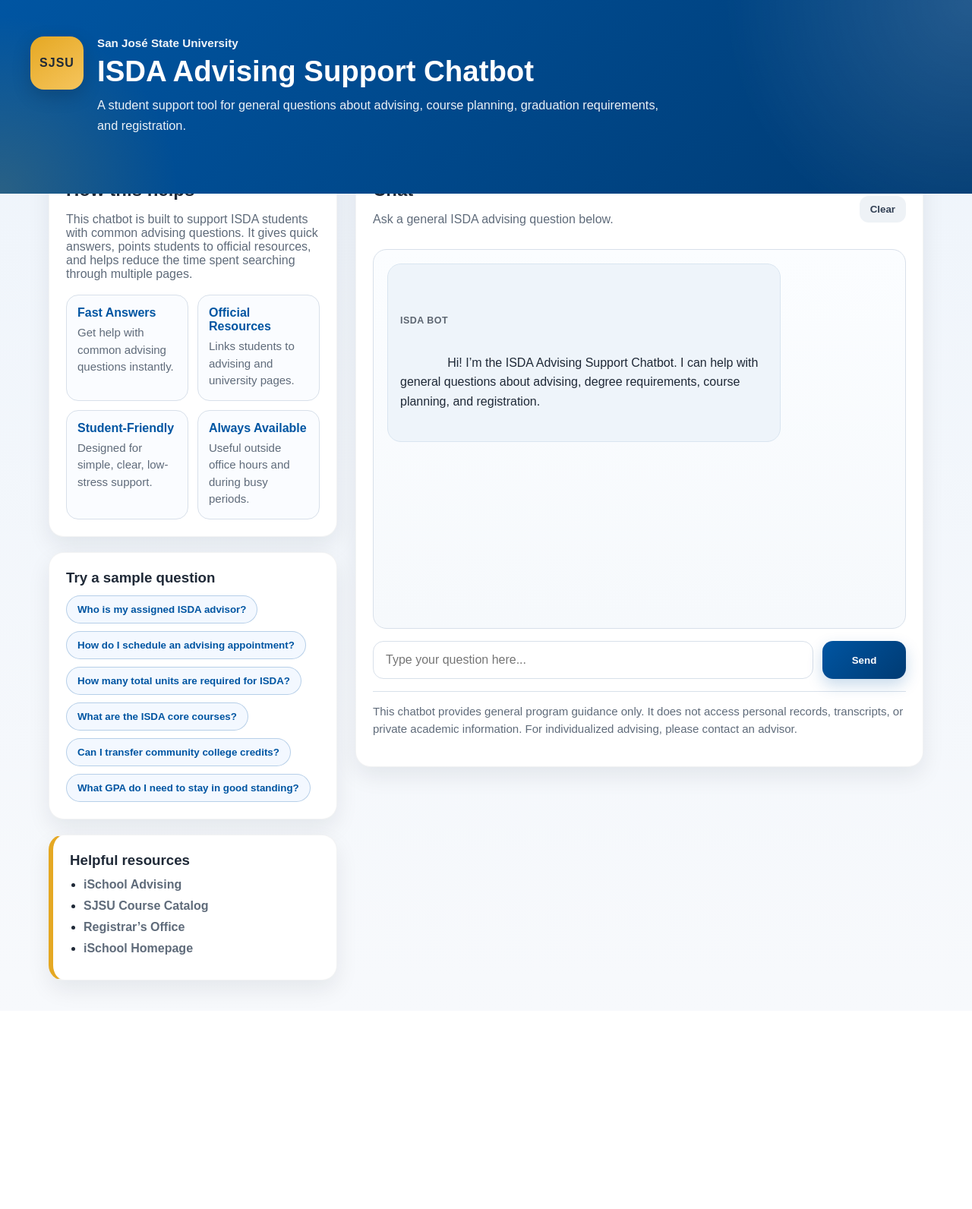
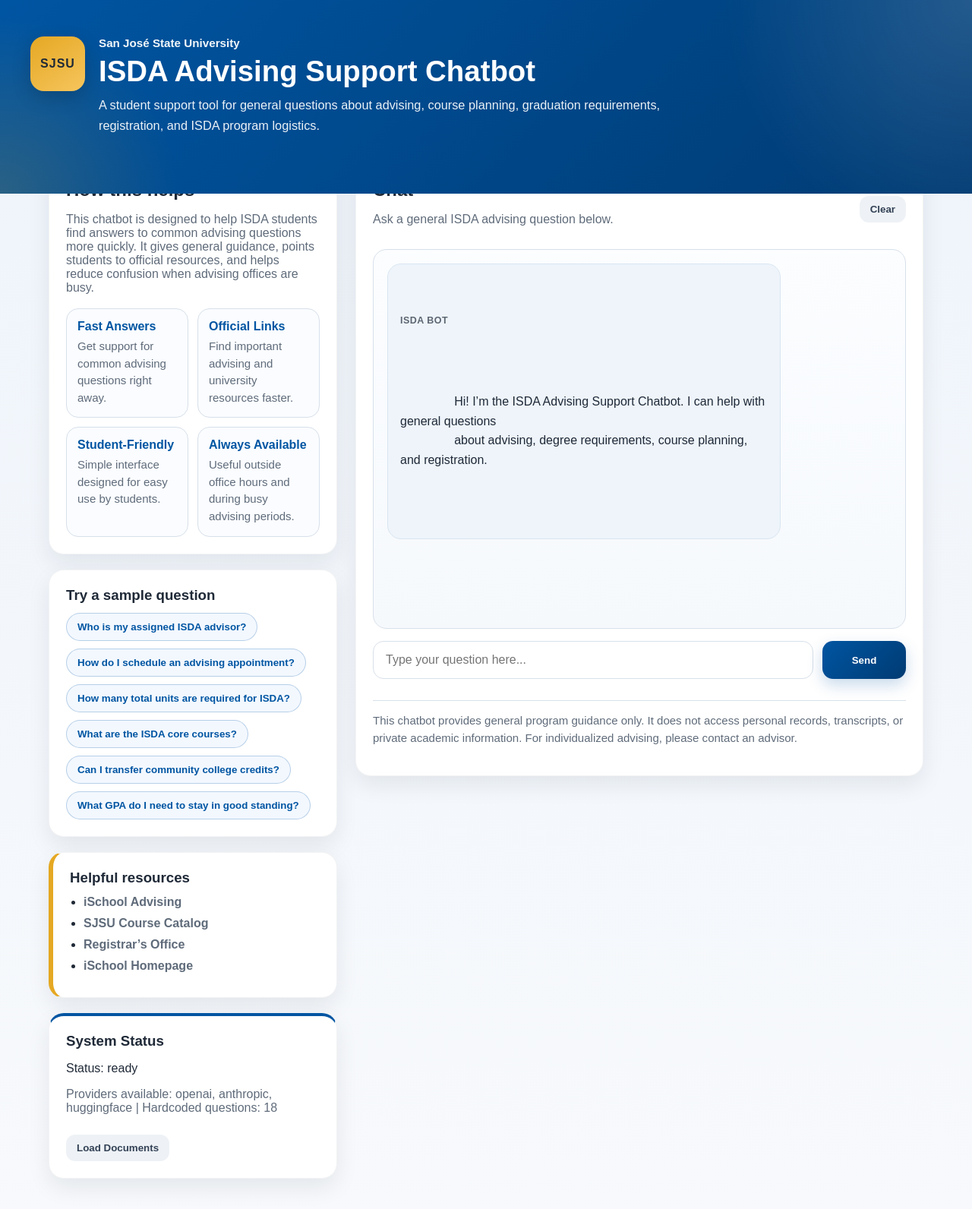
Before and after one commit to CrashPr0/ischool-advising-chatbot, a Flask app: page / in a window 1280 px wide. Shown: the whole page at 76% size. Before the commit the page ends 1315 px from the top, so only its background shows below. Run offline with Flask 3, Linux system fonts and the light colour scheme.

Commit message:
Editing the Updated Frondend

```diff
--- a/static/script.js
+++ b/static/script.js
@@ -3,6 +3,13 @@ const userInput = document.getElementById("user-input");
 const sendButton = document.getElementById("send-button");
 const clearButton = document.getElementById("clear-button");
 const promptChips = document.querySelectorAll(".prompt-chip");
+const statusText = document.getElementById("status-text");
+const providerText = document.getElementById("provider-text");
+const loadDocsButton = document.getElementById("load-docs-button");
+
+const sourceBadge = document.getElementById("source-badge");
+const confidenceBadge = document.getElementById("confidence-badge");
+const docsBadge = document.getElementById("docs-badge");
 
 function addMessage(text, className, label) {
   const wrapper = document.createElement("div");
@@ -46,6 +53,29 @@ function removeTypingIndicator() {
   if (typing) typing.remove();
 }
 
+function updateMeta(info = {}) {
+  if (info.source) {
+    sourceBadge.textContent = `Source: ${info.source}`;
+    sourceBadge.classList.remove("hidden");
+  } else {
+    sourceBadge.classList.add("hidden");
+  }
+
+  if (info.confidence !== undefined && info.confidence !== null) {
+    confidenceBadge.textContent = `Confidence: ${Number(info.confidence).toFixed(2)}`;
+    confidenceBadge.classList.remove("hidden");
+  } else {
+    confidenceBadge.classList.add("hidden");
+  }
+
+  if (info.retrieved_docs !== undefined && info.retrieved_docs !== null) {
+    docsBadge.textContent = `Retrieved Docs: ${info.retrieved_docs}`;
+    docsBadge.classList.remove("hidden");
+  } else {
+    docsBadge.classList.add("hidden");
+  }
+}
+
 async function sendMessage(prefilledMessage = null) {
   const message = (prefilledMessage || userInput.value).trim();
   if (!message) return;
@@ -53,9 +83,10 @@ async function sendMessage(prefilledMessage = null) {
   addMessage(message, "user-message", "You");
   userInput.value = "";
   showTypingIndicator();
+  updateMeta({});
 
   try {
-    const response = await fetch("/chat", {
+    const response = await fetch("/api/chat", {
       method: "POST",
       headers: {
         "Content-Type": "application/json"
@@ -66,8 +97,22 @@ async function sendMessage(prefilledMessage = null) {
     const data = await response.json();
     removeTypingIndicator();
 
-    const answer = data.answer || "I couldn't find an answer for that question.";
-    addMessage(answer, "bot-message", "ISDA Bot");
+    if (!response.ok) {
+      addMessage(data.error || "An error occurred while contacting the chatbot.", "bot-message", "ISDA Bot");
+      return;
+    }
+
+    addMessage(
+      data.response || "I couldn't find an answer for that question.",
+      "bot-message",
+      "ISDA Bot"
+    );
+
+    updateMeta({
+      source: data.source,
+      confidence: data.confidence,
+      retrieved_docs: data.retrieved_docs
+    });
   } catch (error) {
     removeTypingIndicator();
     addMessage(
@@ -79,6 +124,58 @@ async function sendMessage(prefilledMessage = null) {
   }
 }
 
+async function loadStatus() {
+  try {
+    const response = await fetch("/api/status");
+    const data = await response.json();
+
+    if (data.status === "ready") {
+      statusText.textContent = `Status: ${data.status}`;
+      providerText.textContent = `Providers available: ${data.available_providers?.join(", ") || "None"} | Hardcoded questions: ${data.hardcoded_questions ?? 0}`;
+    } else {
+      statusText.textContent = "Status: error";
+      providerText.textContent = data.error || "Could not load status.";
+    }
+  } catch (error) {
+    statusText.textContent = "Status: unavailable";
+    providerText.textContent = "Could not connect to backend status endpoint.";
+  }
+}
+
+async function clearHistory() {
+  try {
+    await fetch("/api/clear-history", {
+      method: "POST"
+    });
+  } catch (error) {
+    console.error("Clear history error:", error);
+  }
+}
+
+async function loadDocuments() {
+  loadDocsButton.disabled = true;
+  loadDocsButton.textContent = "Loading...";
+
+  try {
+    const response = await fetch("/api/load-docs", {
+      method: "POST"
+    });
+
+    const data = await response.json();
+
+    if (response.ok) {
+      addMessage(data.message || "Documents loaded successfully.", "bot-message", "System");
+    } else {
+      addMessage(data.error || "Failed to load documents.", "bot-message", "System");
+    }
+  } catch (error) {
+    addMessage("Error loading documents.", "bot-message", "System");
+  } finally {
+    loadDocsButton.disabled = false;
+    loadDocsButton.textContent = "Load Documents";
+  }
+}
+
 sendButton.addEventListener("click", () => sendMessage());
 
 userInput.addEventListener("keypress", (event) => {
@@ -87,13 +184,15 @@ userInput.addEventListener("keypress", (event) => {
   }
 });
 
-clearButton.addEventListener("click", () => {
+clearButton.addEventListener("click", async () => {
   chatBox.innerHTML = `
     <div class="message bot-message">
       <div class="message-label">ISDA Bot</div>
       <div>Hi! I’m the ISDA Advising Support Chatbot. I can help with general questions about advising, degree requirements, course planning, and registration.</div>
     </div>
   `;
+  updateMeta({});
+  await clearHistory();
 });
 
 promptChips.forEach((chip) => {
@@ -101,3 +200,7 @@ promptChips.forEach((chip) => {
     sendMessage(chip.textContent);
   });
 });
+
+loadDocsButton.addEventListener("click", loadDocuments);
+
+loadStatus();
--- a/static/style.css
+++ b/static/style.css
@@ -59,8 +59,8 @@
   }
 
   .brand-badge {
-    min-width: 70px;
-    height: 70px;
+    min-width: 72px;
+    height: 72px;
     border-radius: 18px;
     display: grid;
     place-items: center;
@@ -131,7 +131,8 @@
   .chat-header p,
   .chat-disclaimer,
   .feature-text,
-  .resource-list a {
+  .resource-list a,
+  .small-muted {
     color: var(--text-muted);
   }
 
@@ -207,6 +208,25 @@
     color: var(--sjsu-blue);
   }
 
+  .status-card {
+    border-top: 4px solid var(--sjsu-blue);
+  }
+
+  .secondary-btn {
+    margin-top: 10px;
+    border: none;
+    background: #eef2f6;
+    color: #334155;
+    padding: 10px 14px;
+    border-radius: 12px;
+    font-weight: 700;
+    cursor: pointer;
+  }
+
+  .secondary-btn:hover {
+    background: #e4ebf2;
+  }
+
   .chat-card {
     padding: 22px;
     min-height: 720px;
@@ -217,6 +237,11 @@
     align-items: center;
     justify-content: space-between;
     margin-bottom: 14px;
+  }
+
+  .header-actions {
+    display: flex;
+    gap: 10px;
   }
 
   .clear-btn {
@@ -238,8 +263,7 @@
     overflow-y: auto;
     border: 1px solid var(--line);
     border-radius: 18px;
-    background:
-      linear-gradient(180deg, #fbfdff 0%, #f6f9fc 100%);
+    background: linear-gradient(180deg, #fbfdff 0%, #f6f9fc 100%);
     padding: 18px;
   }
 
@@ -310,6 +334,27 @@
     filter: brightness(1.03);
   }
 
+  .meta-row {
+    display: flex;
+    flex-wrap: wrap;
+    gap: 10px;
+    margin-top: 12px;
+  }
+
+  .meta-pill {
+    display: inline-block;
+    background: #eef3f8;
+    color: #334155;
+    border-radius: 999px;
+    padding: 8px 12px;
+    font-size: 0.88rem;
+    font-weight: 700;
+  }
+
+  .hidden {
+    display: none;
+  }
+
   .chat-disclaimer {
     margin-top: 16px;
     line-height: 1.55;
--- a/templates/index.html
+++ b/templates/index.html
@@ -18,7 +18,7 @@
             <h1>ISDA Advising Support Chatbot</h1>
             <p class="hero-subtitle">
               A student support tool for general questions about advising, course planning,
-              graduation requirements, and registration.
+              graduation requirements, registration, and ISDA program logistics.
             </p>
           </div>
         </div>
@@ -30,27 +30,27 @@
         <div class="panel-card intro-card">
           <h2>How this helps</h2>
           <p>
-            This chatbot is built to support ISDA students with common advising questions.
-            It gives quick answers, points students to official resources, and helps reduce
-            the time spent searching through multiple pages.
+            This chatbot is designed to help ISDA students find answers to common advising
+            questions more quickly. It gives general guidance, points students to official
+            resources, and helps reduce confusion when advising offices are busy.
           </p>
 
           <div class="feature-grid">
             <div class="feature-box">
               <span class="feature-title">Fast Answers</span>
-              <span class="feature-text">Get help with common advising questions instantly.</span>
+              <span class="feature-text">Get support for common advising questions right away.</span>
             </div>
             <div class="feature-box">
-              <span class="feature-title">Official Resources</span>
-              <span class="feature-text">Links students to advising and university pages.</span>
+              <span class="feature-title">Official Links</span>
+              <span class="feature-text">Find important advising and university resources faster.</span>
             </div>
             <div class="feature-box">
               <span class="feature-title">Student-Friendly</span>
-              <span class="feature-text">Designed for simple, clear, low-stress support.</span>
+              <span class="feature-text">Simple interface designed for easy use by students.</span>
             </div>
             <div class="feature-box">
               <span class="feature-title">Always Available</span>
-              <span class="feature-text">Useful outside office hours and during busy periods.</span>
+              <span class="feature-text">Useful outside office hours and during busy advising periods.</span>
             </div>
           </div>
         </div>
@@ -76,6 +76,13 @@
             <li><a href="https://ischool.sjsu.edu/" target="_blank" rel="noopener noreferrer">iSchool Homepage</a></li>
           </ul>
         </div>
+
+        <div class="panel-card status-card">
+          <h3>System Status</h3>
+          <p id="status-text">Checking chatbot status...</p>
+          <p id="provider-text" class="small-muted"></p>
+          <button id="load-docs-button" class="secondary-btn">Load Documents</button>
+        </div>
       </section>
 
       <section class="chat-panel">
@@ -85,13 +92,18 @@
               <h2>Chat</h2>
               <p>Ask a general ISDA advising question below.</p>
             </div>
-            <button id="clear-button" class="clear-btn">Clear</button>
+            <div class="header-actions">
+              <button id="clear-button" class="clear-btn">Clear</button>
+            </div>
           </div>
 
           <div id="chat-box" class="chat-box">
             <div class="message bot-message">
               <div class="message-label">ISDA Bot</div>
-              Hi! I’m the ISDA Advising Support Chatbot. I can help with general questions about advising, degree requirements, course planning, and registration.
+              <div>
+                Hi! I’m the ISDA Advising Support Chatbot. I can help with general questions
+                about advising, degree requirements, course planning, and registration.
+              </div>
             </div>
           </div>
 
@@ -103,6 +115,12 @@
               autocomplete="off"
             />
             <button id="send-button">Send</button>
+          </div>
+
+          <div class="meta-row">
+            <span id="source-badge" class="meta-pill hidden"></span>
+            <span id="confidence-badge" class="meta-pill hidden"></span>
+            <span id="docs-badge" class="meta-pill hidden"></span>
           </div>
 
           <p class="chat-disclaimer">
```
